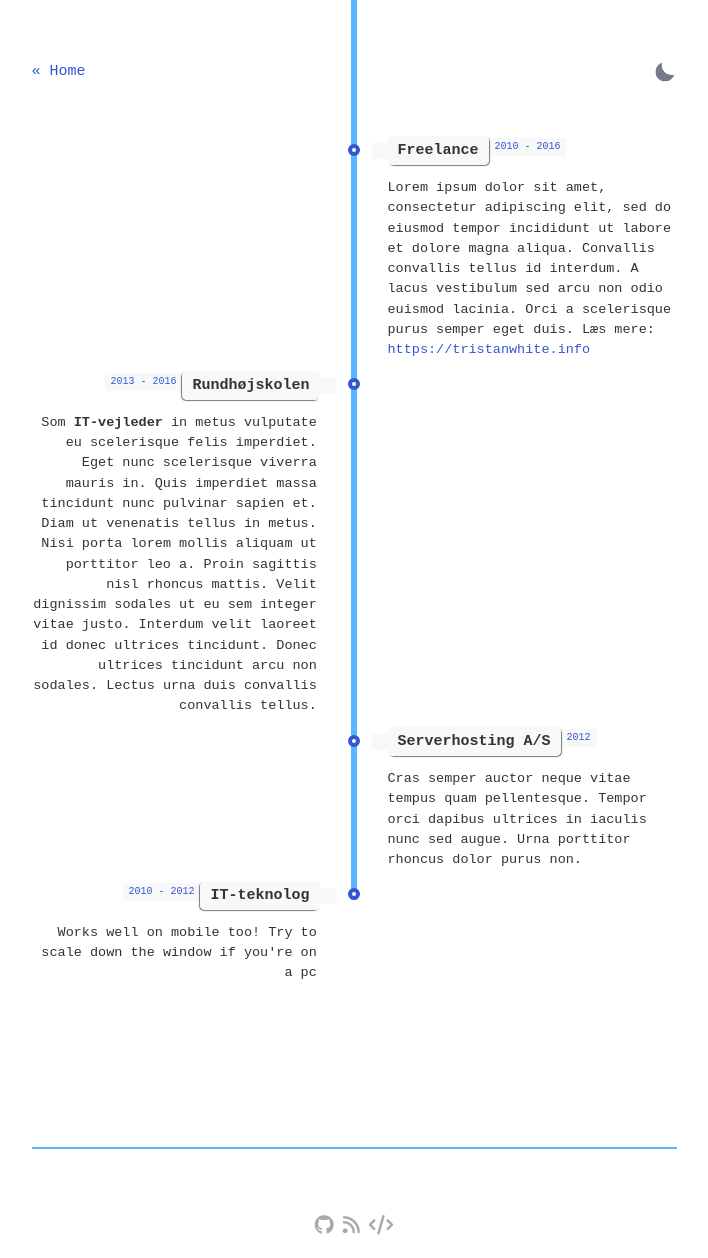
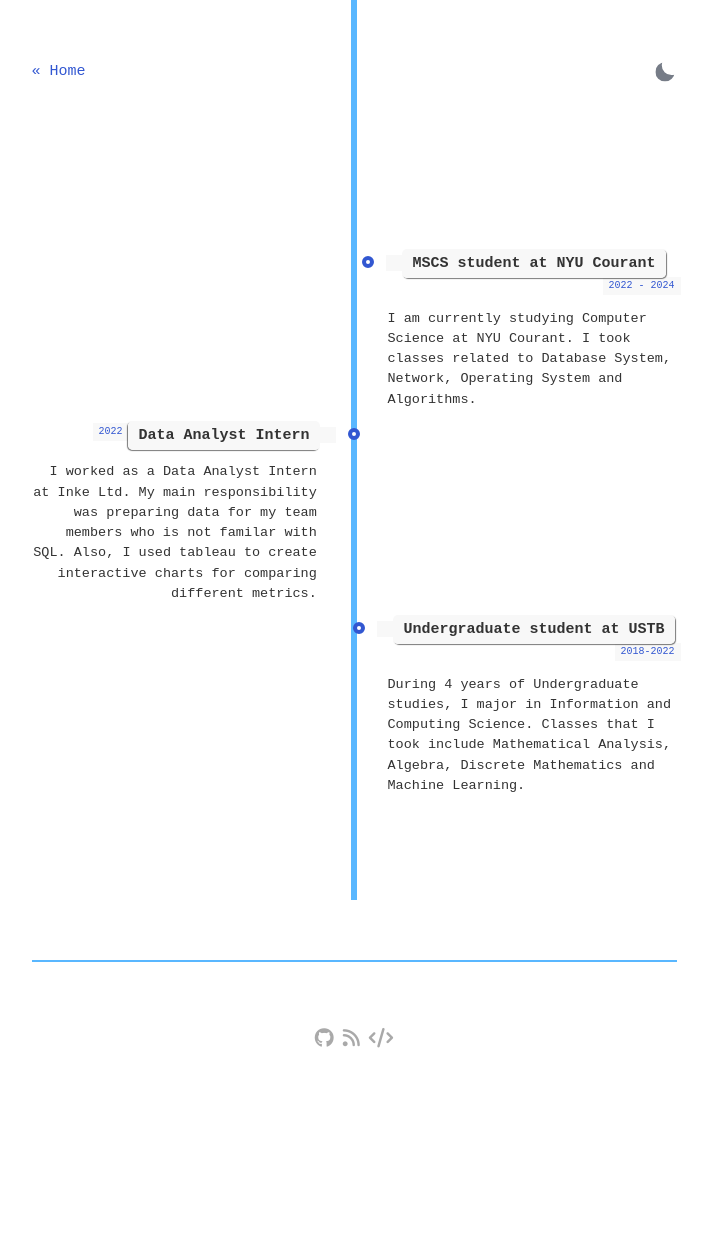
Before and after one commit to fzyyy0601/fzyyy0601.github.io, a Jekyll site: the page built from about.html, in a window 1280 px wide. Shown: the whole page, without its empty margins (286-994 px from the left). Built offline with Jekyll 4.4.1, drawn with Linux system fonts in a browser that asks for light colours; after the commit the page ends 1070 px from its top, so only the background shows below that.

Commit message:
UPDATE _config and about page

```diff
--- a/_config.yml
+++ b/_config.yml
@@ -1,11 +1,11 @@
-site: Gesko
-title: Gesko
+site: fzyyy0601's home page
+title: fzyyy0601's home page
 greetings: Hi 👋
 description: >-
-  just a minimalist, personal blog
+  Welcome! Sit down, grad a cup of tea and let's start!
 lang: en-US
 timezone:  Europe/Rome
-repo: https://github.com/DavideBri/Gesko # site repo [optional]
+repo: https://github.com/fzyyy0601/fzyyy0601.github.io # site repo [optional]
 data-theme: dark # default theme "dark" | "light"
 discus-identifier: powex # replace with your disqus shortname
 comments-enabled: false # true to enable disqus comments, false to hide them
@@ -19,7 +19,7 @@ author:
   twitter: # twitter username
   mastodon: # mastodon profile (ex. mastodon.social/@my_username)
   linkedin: # linkedin profile
-  email: your-email@email.com # email adress
+  email: fzy0531@gmail.com # email adress
 
 # Font Settings
 googlewebfonts: family=IBM+Plex+Mono:wght@100;200;300;400;500;600;700
--- a/about.html
+++ b/about.html
@@ -10,7 +10,9 @@ layout: default
     </button>
   </div>
 </section>
+<section>
 
+</section>
 <section>
     <!-- The Timeline -->
 
@@ -20,15 +22,19 @@ layout: default
         <li>
             <div class="direction-r">
                 <div class="flag-wrapper">
-                    <span class="flag">Freelance</span>
-                    <span class="time-wrapper"><span class="time">2010 - 2016</span></span>
+                    <span class="flag">MSCS student at NYU Courant</span>
+                    <span class="time-wrapper"><span class="time">2022 - 2024</span></span>
                 </div>
                 <div class="desc">
+                    I am currently studying Computer Science at NYU Courant. I took classes related to Database System, Network, Operating System
+                    and Algorithms.
+                </div>
+                <!-- <div class="desc">
                     Lorem ipsum dolor sit amet, consectetur adipiscing elit, sed do eiusmod tempor incididunt
                     ut labore et dolore magna aliqua. Convallis convallis tellus id interdum. A lacus
                     vestibulum sed arcu non odio euismod lacinia. Orci a scelerisque purus semper eget duis.
                     Læs mere: <a href="https://tristanwhite.info" target="_top">https://tristanwhite.info</a>
-                </div>
+                </div> -->
             </div>
         </li>
 
@@ -36,37 +42,41 @@ layout: default
         <li>
             <div class="direction-l">
                 <div class="flag-wrapper">
-                    <span class="flag">Rundhøjskolen</span>
-                    <span class="time-wrapper"><span class="time">2013 - 2016</span></span>
+                    <span class="flag">Data Analyst Intern</span>
+                    <span class="time-wrapper"><span class="time">2022</span></span>
                 </div>
                 <div class="desc">
+                    I worked as a Data Analyst Intern at Inke Ltd. My main responsibility was preparing data for my team members who is not familar with SQL.
+                    Also, I used tableau to create interactive charts for comparing different metrics.
+                </div>
+            </div>
+        </li>
+
+         <!-- Item 3 -->
+        <li>
+            <div class="direction-r">
+                <div class="flag-wrapper">
+                    <span class="flag">Undergraduate student at USTB</span>
+                    <span class="time-wrapper"><span class="time">2018-2022</span></span>
+                </div>
+                <!-- <div class="desc">
                     Som <strong>IT-vejleder</strong> in metus vulputate eu scelerisque felis imperdiet.
                     Eget nunc scelerisque viverra mauris in. Quis imperdiet massa tincidunt nunc pulvinar sapien et.
                     Diam ut venenatis tellus in metus. Nisi porta lorem mollis aliquam ut porttitor leo a. Proin
                     sagittis nisl rhoncus mattis. Velit dignissim sodales ut eu sem integer vitae justo. Interdum
                     velit laoreet id donec ultrices tincidunt. Donec ultrices tincidunt arcu non sodales.
                     Lectus urna duis convallis convallis tellus.
-                </div>
-            </div>
-        </li>
-
-        <!-- Item 3 -->
-        <li>
-            <div class="direction-r">
-                <div class="flag-wrapper">
-                    <span class="flag">Serverhosting A/S</span>
-                    <span class="time-wrapper"><span class="time">2012</span></span>
-                </div>
+                </div> -->
                 <div class="desc">
-                    Cras semper auctor neque vitae tempus quam pellentesque. Tempor orci dapibus ultrices
-                    in iaculis nunc sed augue. Urna porttitor rhoncus dolor purus non.
+                    During 4 years of Undergraduate studies, I major in Information and Computing Science. Classes that I took
+                    include Mathematical Analysis, Algebra, Discrete Mathematics and Machine Learning.
                 </div>
             </div>
         </li>
 
 
         <!-- Item 4 -->
-        <li>
+        <!-- <li>
             <div class="direction-l">
                 <div class="flag-wrapper">
                     <span class="flag">IT-teknolog</span>
@@ -76,7 +86,7 @@ layout: default
                     Works well on mobile too! Try to scale down the window if you're on a pc
                 </div>
             </div>
-        </li>
+        </li> -->
 
     </ul>
 
```
Also changed, not shown: 1 other file.
